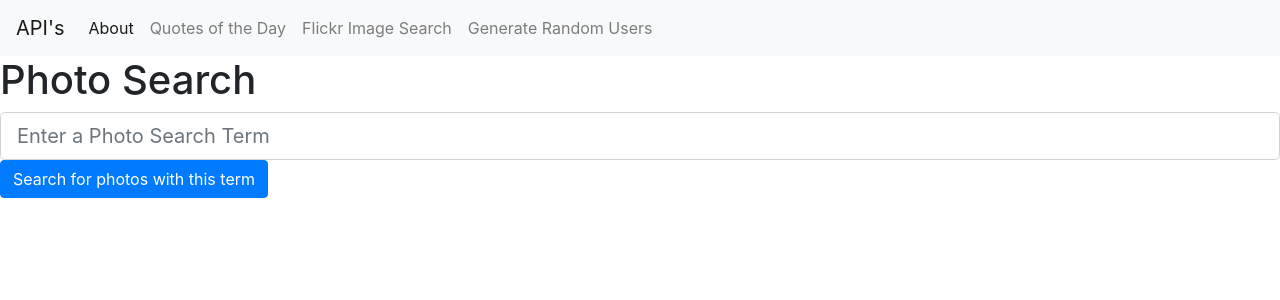
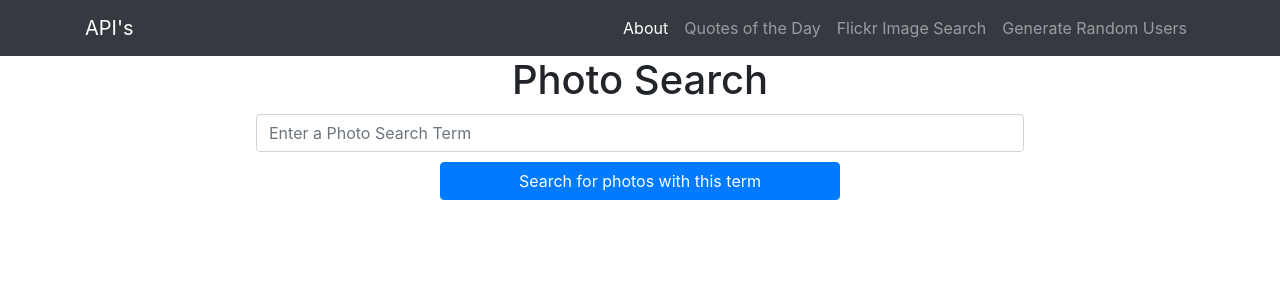
Before and after one commit to imidaho/JMC_React_API_Calls, a React (Create React App) app: page /#/flickrimagesearch in a window 1280 px wide. Shown: the top 300 px of the page. Built offline with nearby package versions, Linux system fonts and the light colour scheme.

Commit message:
fixed navbar hamburger menu problem

```diff
--- a/public/index.html
+++ b/public/index.html
@@ -22,6 +22,7 @@
     -->
   <link href="https://stackpath.bootstrapcdn.com/bootstrap/4.2.1/css/bootstrap.min.css" rel="stylesheet"
     integrity="sha384-GJzZqFGwb1QTTN6wy59ffF1BuGJpLSa9DkKMp0DgiMDm4iYMj70gZWKYbI706tWS" crossorigin="anonymous" />
+  <link rel="stylesheet" type="text/css" href="%PUBLIC_URL%/style.css" />
   <title>React App</title>
 </head>
 
--- /dev/null
+++ b/public/style.css
@@ -0,0 +1,9 @@
+h1 {
+    text-align: center;
+    margin-bottom: 10px;
+}
+
+.form-control {
+    width: 60%;
+    margin: 10px auto;
+}
--- a/src/About.js
+++ b/src/About.js
@@ -8,7 +8,7 @@ class About extends Component {
         return (
             <div>
                 <div>
-                    <h1>About</h1>
+                    <h1>About This Project</h1>
                 </div>
             </div >
         )
--- a/src/NavBar.js
+++ b/src/NavBar.js
@@ -1,35 +1,82 @@
-import React from 'react'
+import React, { Component } from 'react'
 import { Link } from 'react-router-dom'
 import PropTypes from 'prop-types'
 
+class NavBar extends Component {
+    constructor(props) {
+        super(props);
+        this.toggleNavbar = this.toggleNavbar.bind(this);
+        this.state = {
+            collapsed: true,
+        };
+    }
+    toggleNavbar() {
+        this.setState({
+            collapsed: !this.state.collapsed,
+        });
+    }
+    render() {
+        const collapsed = this.state.collapsed;
+        const classOne = collapsed ? 'collapse navbar-collapse' : 'collapse navbar-collapse show';
+        const classTwo = collapsed ? 'navbar-toggler navbar-toggler-right collapsed' : 'navbar-toggler navbar-toggler-right';
+        return (
+            <nav className="navbar navbar-expand-lg navbar-dark bg-dark transparent-nav">
+                <div className="container">
+                    <a className="navbar-brand" href="#">API's</a>
+                    <button onClick={this.toggleNavbar} className={`${classTwo}`} type="button" data-toggle="collapse" data-target="#navbarResponsive" aria-controls="navbarResponsive" aria-expanded="false" aria-label="Toggle navigation">
+                        <span className="navbar-toggler-icon" />
+                    </button>
+                    <div className={`${classOne}`} id="navbarResponsive">
+                        <ul className="navbar-nav ml-auto">
+                            <li className="nav-item active">
+                                <Link className="nav-link" to="/">About<span className="sr-only">(current)</span></Link>
+                            </li>
+                            <li className="nav-item">
+                                <Link className="nav-link" to="/quoteoftheday">Quotes of the Day</Link>
+                            </li>
+                            <li className="nav-item">
+                                <Link className="nav-link" to="/flickrimagesearch">Flickr Image Search</Link>
+                            </li>
+                            <li className="nav-item">
+                                <Link className="nav-link" to="/randomusers">Generate Random Users</Link>
+                            </li>
+                        </ul>
+                    </div>
+                </div>
+            </nav >
+        );
+    }
+}
+// export default Nav;
 
-const NavBar = () => {
-    return (
-        <nav class="navbar navbar-expand-lg navbar-light bg-light">
-            <Link class="navbar-brand" to="/">API's </Link>
-            <button class="navbar-toggler" type="button" data-toggle="collapse" data-target="#navbarSupportedContent" aria-controls="navbarSupportedContent" aria-expanded="false" aria-label="Toggle navigation">
-                <span class="navbar-toggler-icon"></span>
-            </button>
+// class NavBar extends Component= () => {
+//     return (
+//         <nav className="navbar navbar-expand-lg navbar-light bg-light">
+//             <Link className="navbar-brand" to="/">API's </Link>
+//             <button className="navbar-toggler" type="button" data-toggle="collapse" data-target="#navbarTogglerDemo02" aria-controls="navbarTogglerDemo02" aria-expanded="false" aria-label="Toggle navigation">
+//                 <span className="navbar-toggler-icon"></span>
+//             </button>
 
-            <div class="collapse navbar-collapse" id="navbarSupportedContent">
-                <ul class="navbar-nav mr-auto">
-                    <li class="nav-item active">
-                        <Link class="nav-link" to="/">About<span class="sr-only">(current)</span></Link>
-                    </li>
-                    <li class="nav-item">
-                        <Link class="nav-link" to="/quoteoftheday">Quotes of the Day</Link>
-                    </li>
-                    <li class="nav-item">
-                        <Link class="nav-link" to="/flickrimagesearch">Flickr Image Search</Link>
-                    </li>
-                    <li class="nav-item">
-                        <Link class="nav-link" to="/randomusers">Generate Random Users</Link>
-                    </li>
-                </ul>
+//             <div className="collapse navbar-collapse" id="navbarTogglerDemo02">
+//                 <ul className="navbar-nav mr-auto mt-2 mt-lg-0">
+//                     <li className="nav-item active">
+//                         <Link className="nav-link" to="/">About<span className="sr-only">(current)</span></Link>
+//                     </li>
+//                     <li className="nav-item">
+//                         <Link className="nav-link" to="/quoteoftheday">Quotes of the Day</Link>
+//                     </li>
+//                     <li className="nav-item">
+//                         <Link className="nav-link" to="/flickrimagesearch">Flickr Image Search</Link>
+//                     </li>
+//                     <li className="nav-item">
+//                         <Link className="nav-link" to="/randomusers">Generate Random Users</Link>
+//                     </li>
+//                 </ul>
 
-            </div>
-        </nav>
-    )
-};
+//             </div>
+//         </nav>
+
+//     )
+// };
 
 export default NavBar;
--- a/src/flickrimagesearch.js
+++ b/src/flickrimagesearch.js
@@ -14,9 +14,9 @@ class FlickrImageSearch extends Component {
     photoInput = React.createRef();
 
     generateImage = (farmId, serverId, Id, secret) => {
-        const url = `https://farm${farmId}.staticFlickr.com/${serverId}/${Id}_${secret}_b.jpg`
-        return (<div>
-            <img src={url} />
+        const url = `https://farm${farmId}.staticFlickr.com/${serverId}/${Id}_${secret}_c.jpg`
+        return (<div className="text-center" style={{ margin: 10 }}>
+            <img className="img-fluid rounded" src={url} />
         </div>)
     }
 
@@ -37,20 +37,22 @@ class FlickrImageSearch extends Component {
         return (
             <div>
                 <div>
-                    <h1>Photo Search</h1>
+                    <h1 className="title">Photo Search</h1>
                 </div>
                 {/* <div>
-                    <span style="z-index:50;font-size:0.9em;"><img src="https://theysaidso.com/branding/theysaidso.png" height="20" width="20" alt="theysaidso.com" /><a href="https://theysaidso.com" title="Powered by quotes from theysaidso.com" style="color: #9fcc25; margin-left: 4px; vertical-align: middle;">theysaidso.com</a></span>
-                </div> */}
+                    <span style={{ z- index: 50;font-size:0.9em;}}><img src="https://theysaidso.com/branding/theysaidso.png" height={{ 20}} width={{ 20}} alt="theysaidso.com" /><a href="https://theysaidso.com" title="Powered by quotes from theysaidso.com" style={{ color: #9fcc25, margin-left: 4, vertical-align: middle}}>theysaidso.com</a></span>
+                </div > */}
                 <div>
                     <form onSubmit={this.fetchPhotos} >
                         <input
-                            class="form-control form-control-lg"
+                            className="form-control form-control-med"
                             type="text"
                             placeholder="Enter a Photo Search Term"
                             ref={this.photoInput}
                         />
-                        <button type="submit" class="btn btn-primary mb-2">Search for photos with this term</button>
+                        <div className="text-center">
+                            <button type="submit" className="btn btn-primary mb-2 mx-auto" style={{ width: 400 }}>Search for photos with this term</button>
+                        </div>
                     </form >
                 </div>
                 <div>{photosToDisplay} </div>
--- a/src/quoteoftheday.js
+++ b/src/quoteoftheday.js
@@ -27,7 +27,7 @@ class QOD extends Component {
                 <div>
                     <h1>Choose a Quote of the Day from a category Below</h1>
                 </div>
-                <div>
+                <div className="d-flex justify-content-around">
                     <button type="button" onClick={(e) => this.fetchQuote('inspire', e)} class="btn btn-primary mb-2">Inspirational</button>
                     <button type="button" onClick={(e) => this.fetchQuote('management', e)} class="btn btn-primary mb-2">Management</button>
                     <button type="button" onClick={(e) => this.fetchQuote('life', e)} class="btn btn-primary mb-2">Life</button>
@@ -35,8 +35,8 @@ class QOD extends Component {
                     <button type="button" onClick={(e) => this.fetchQuote('love', e)} class="btn btn-primary mb-2">Love</button>
                     <button type="button" onClick={(e) => this.fetchQuote('funny', e)} class="btn btn-primary mb-2">Funny</button>
                 </div>
-                <div>{quoteToDisplay} </div>
-                <div>{authorToDisplay}</div>
+                <div className="text-center">{quoteToDisplay} </div>
+                <div className="text-center">{authorToDisplay}</div>
             </div >
         )
     }
--- a/src/randomusers.js
+++ b/src/randomusers.js
@@ -54,7 +54,9 @@ class RandomUsers extends Component {
                 <div>
                     <form onSubmit={this.fetchUsers} >
                         <div class="form-group">
-                            <label for="exampleFormControlSelect1">Select Number of Random Users</label>
+                            <div className="text-center">
+                                <label for="exampleFormControlSelect1">Select Number of Random Users</label>
+                            </div>
                             <select class="form-control" id="exampleFormControlSelect1" ref={this.userNum}>
                                 <option value='1'>1</option>
                                 <option value='2'>2</option>
@@ -68,7 +70,9 @@ class RandomUsers extends Component {
                                 <option value='10'>10</option>
                             </select>
                         </div>
-                        <button type="submit" class="btn btn-primary mb-2">Get Users</button>
+                        <div className="text-center">
+                            <button type="submit" class="btn btn-primary mb-2">Get Users</button>
+                        </div>
                     </form >
                 </div>
                 <div>
```
